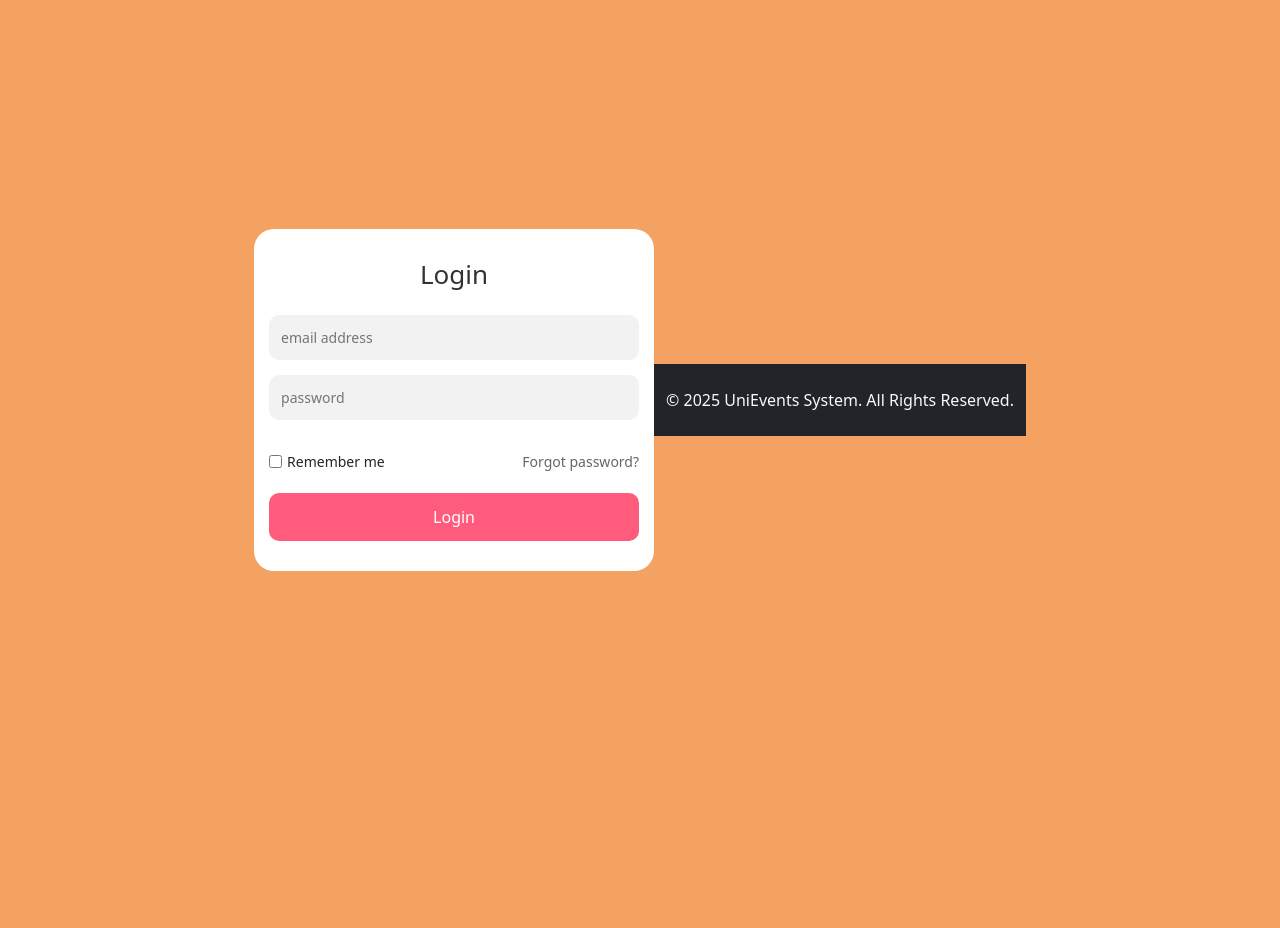
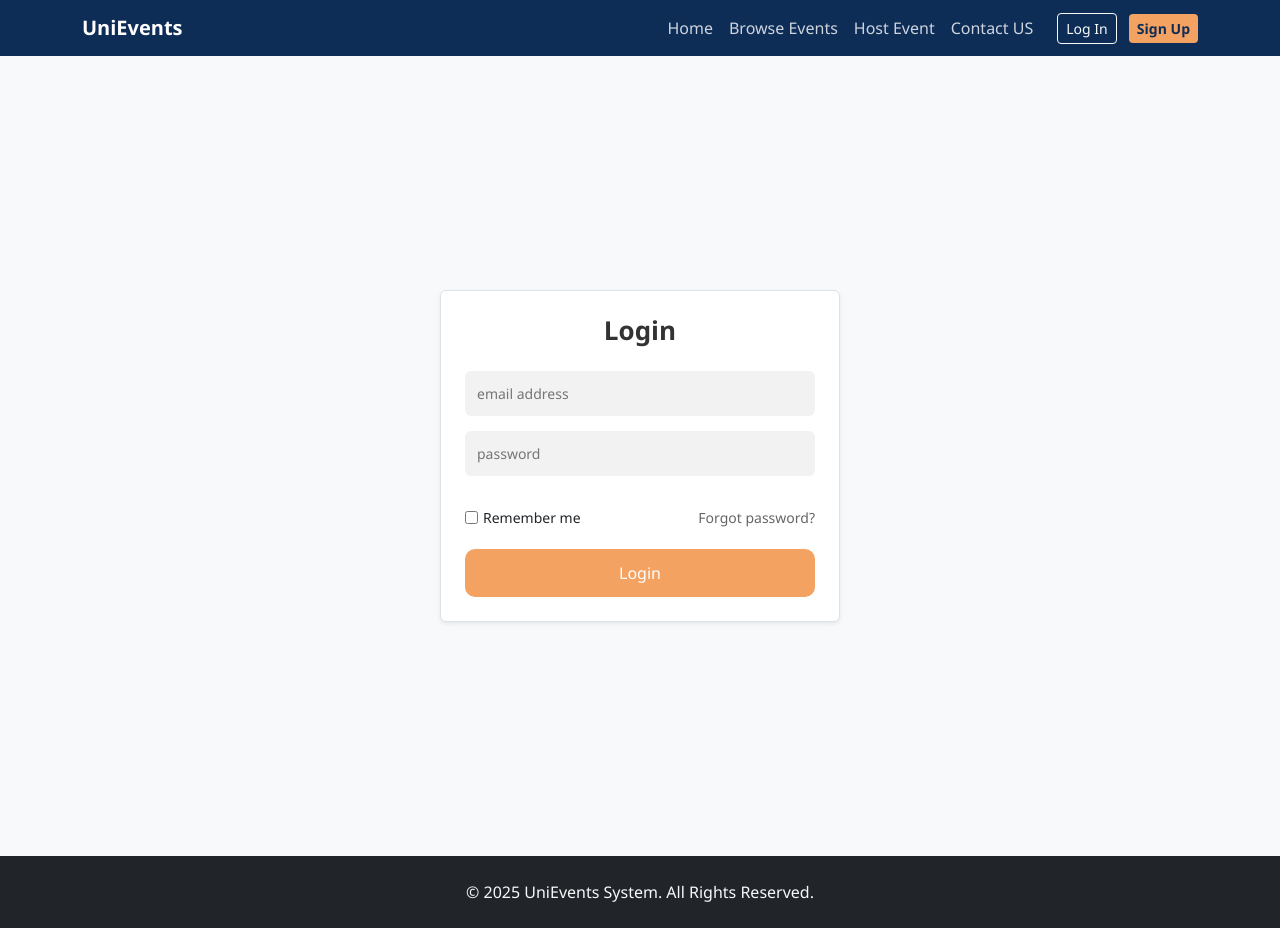
Before and after one commit to momen5406/SA-Project-UniEvents, a plain HTML site: page pages/login.html in a window 1280 px wide. Before the commit the page ends 800 px from the top, so only its background shows below. Drawn offline with nearby package versions, Linux system fonts and the light colour scheme.

Commit message:
Edited login

```diff
--- a/css/signup-login.css
+++ b/css/signup-login.css
@@ -1,5 +1,4 @@
-body {
-    background-color:#f4a261;
+.form-container {
     height: 100vh;
     display: flex;
     justify-content: center;
@@ -17,6 +16,7 @@ div form {
 
 h1 {
     text-align: center;
+    font-weight: bold;
     margin-bottom: 25px;
     color: #333;
     font-size: 26px;
@@ -71,5 +71,5 @@ input[type="submit"] {
     font-size: 16px;
     cursor: pointer;
     margin-top: 5px;
-    background-color: #ff5b7c;
+    background-color: var(--accent-color);
 }
--- a/pages/login.html
+++ b/pages/login.html
@@ -11,18 +11,56 @@
       integrity="sha384-sRIl4kxILFvY47J16cr9ZwB07vP4J8+LH7qKQnuqkuIAvNWLzeN8tE5YBujZqJLB"
       crossorigin="anonymous"
     />
-
+    <link rel="stylesheet" href="../css/home.css">
     <link rel="stylesheet" href="../css/signup-login.css" />
   </head>
 
   <body>
-    <div>
-      <form>
+    <!-- NAVIGATION BAR -->
+    <nav class="navbar navbar-expand-lg sticky-top">
+      <div class="container">
+        <a class="navbar-brand" href="../index.html">UniEvents</a>
+        <button
+          class="navbar-toggler bg-white"
+          type="button"
+          data-bs-toggle="collapse"
+          data-bs-target="#navbarNav"
+          aria-label="Toggle navigation"
+        >
+          <span class="navbar-toggler-icon bg-light rounded"></span>
+        </button>
+        <div class="collapse navbar-collapse" id="navbarNav">
+          <ul class="navbar-nav ms-auto">
+            <li class="nav-item">
+              <a class="nav-link" href="../index.html">Home</a>
+            </li>
+            <li class="nav-item">
+              <a class="nav-link" href="events.html">Browse Events</a>
+            </li>
+            <li class="nav-item">
+              <a class="nav-link" href="booking.html">Host Event</a>
+            </li>
+            <li class="nav-item">
+              <a class="nav-link" href="contact.html">Contact US</a>
+            </li>
+          </ul>
+          <div class="ms-3">
+            <a href="login.html" class="btn btn-outline-light btn-sm me-2"
+              >Log In</a
+            >
+            <a href="signup.html" class="btn btn-accent btn-sm">Sign Up</a>
+          </div>
+        </div>
+      </div>
+    </nav>
+
+    <div class="form-container">
+      <form class="p-4 border rounded bg-white shadow-sm">
         <h1>Login</h1>
 
-        <input type="email" placeholder="email address" required />
+        <input type="email" class="rounded" placeholder="email address" required />
 
-        <input type="password" placeholder="password" required />
+        <input type="password" class="rounded" placeholder="password" required />
 
         <div class="remeber-forget my-3">
           <div class="Remember">
```
